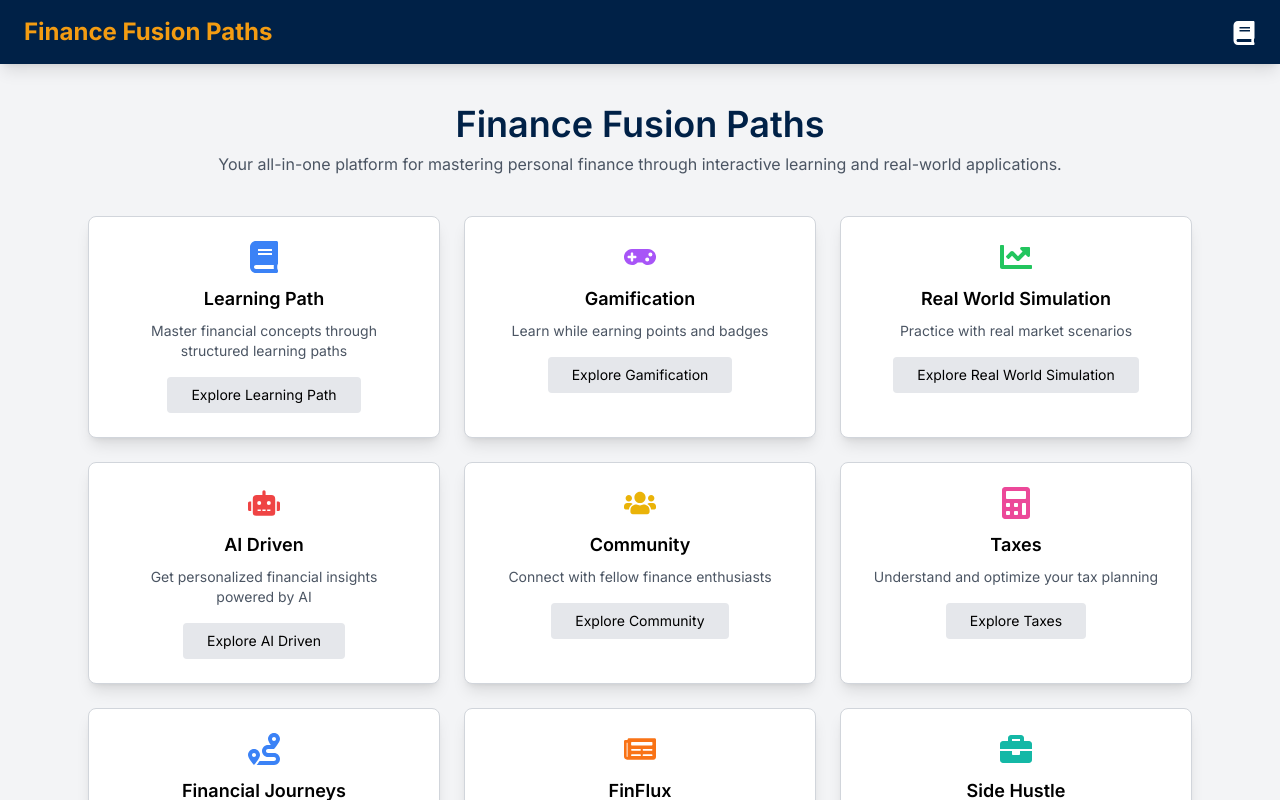
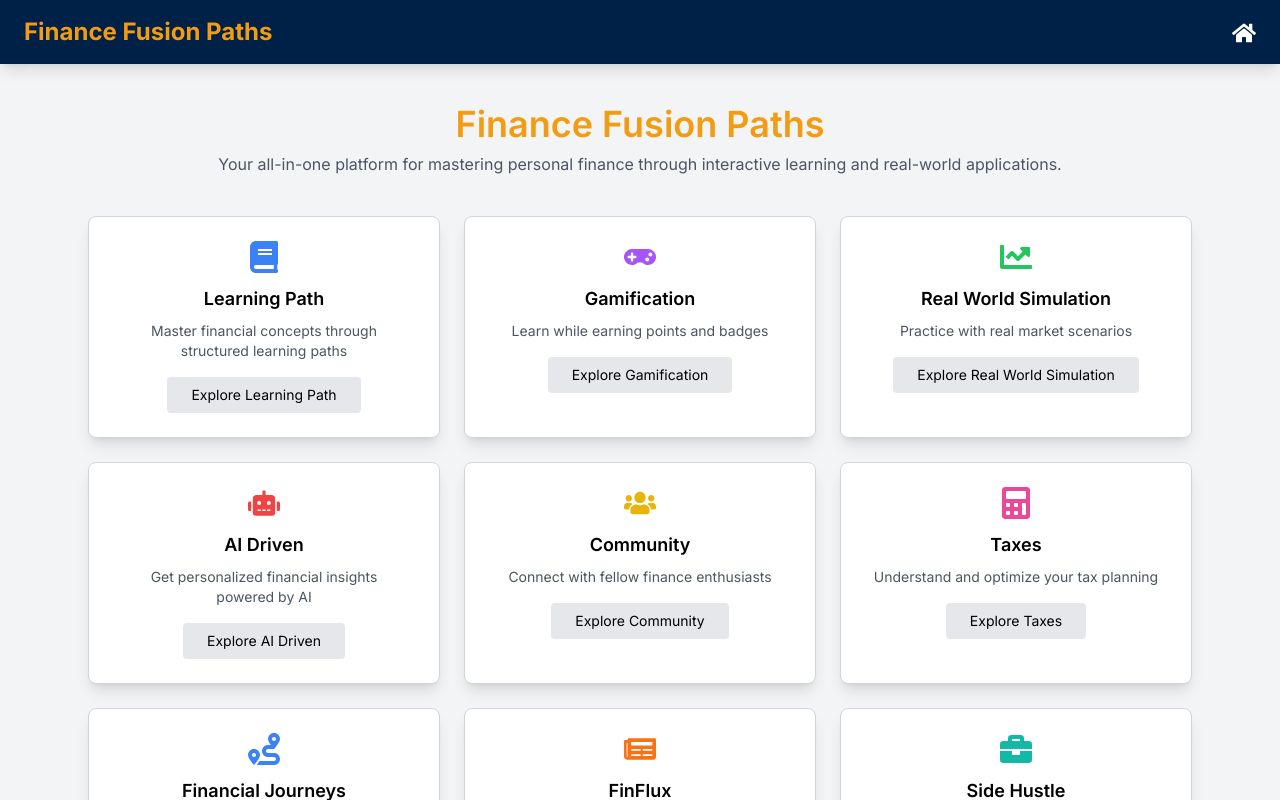
Before and after one commit to Clusters-Config/Fin-Quest, a React (Vite) app in the folder frontend/: page /features in a window 1280 px wide. Shown: the top 800 px of the page. Built offline with nearby package versions, Linux system fonts and the light colour scheme.

Commit message:
feat : features page

```diff
--- a/frontend/src/pages/Features.jsx
+++ b/frontend/src/pages/Features.jsx
@@ -1,5 +1,5 @@
 import { Link } from "react-router-dom";
-import { FaBook, FaGamepad, FaChartLine, FaRobot, FaUsers, FaCalculator, FaRoute, FaNewspaper, FaBriefcase } from "react-icons/fa";
+import { FaBook, FaGamepad, FaChartLine, FaRobot, FaUsers, FaCalculator, FaRoute, FaNewspaper, FaBriefcase, FaHome } from "react-icons/fa";
 
 function FeaturesPage() {
   return (
@@ -14,7 +14,7 @@ function FeaturesPage() {
               to="/"
               className="text-white hover:text-[#6A5ACD] transition duration-300"
             >
-              <FaBook className="w-6 h-6 inline-block" />
+              <FaHome className="w-6 h-6 inline-block" />
             </Link>
           </li>
         </ul>
@@ -22,7 +22,7 @@ function FeaturesPage() {
 
       {/* Page Title & Subtitle */}
       <div className="text-center mt-10">
-        <h1 className="text-4xl font-semibold text-[#002147]">Finance Fusion Paths</h1>
+        <h1 className="text-4xl font-semibold text-[#F39C12]">Finance Fusion Paths</h1>
         <p className="text-gray-600 mt-2">
           Your all-in-one platform for mastering personal finance through interactive learning and real-world applications.
         </p>
```
